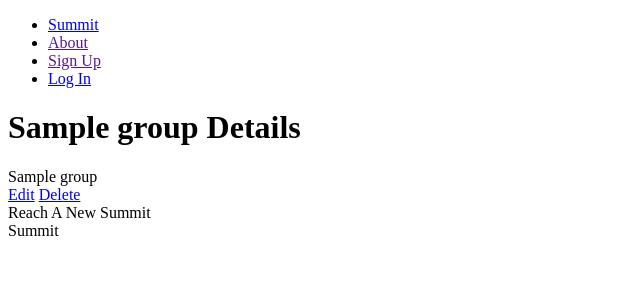
After one commit to Bharatchandran/summitPrj3, a Django app: template main_app/templates/main_app/group_detail.html in a window 1280 px wide. The commit adds this page. Shown: the top 300 px of the page, without its empty margins (0-640 px from the left). Run offline with Django 4.2, Linux system fonts and the light colour scheme; the template is opened without the code that fills it: values that come from a table or form of the project are taken from there, others are empty; tables that the repository leaves empty hold one stand-in row (values such as "Sample post").

Commit message:
group templates edited

```diff
--- a/main_app/templates/main_app/group_confrim_delete.html
+++ b/main_app/templates/main_app/group_confrim_delete.html
@@ -10,4 +10,5 @@
     <input type="submit" value="Delete" class="btn">
     <a href="{% url 'interest_detail' object.id %}">Cancel</a>
 </form>
+
 {% endblock %}
--- /dev/null
+++ b/main_app/templates/main_app/group_detail.html
@@ -0,0 +1,17 @@
+{% extends 'base.html'%}
+{% block content%}
+
+<h1>{{group.name}} Details</h1>
+
+
+    <div class="card">
+        <div class="card-content">
+            <span class="card-title">{{ group.name }}</span>
+        </div>
+        <div class="card-action">
+            <a href="{% url 'group_update' group.id %}">Edit</a>
+            <a href="{% url 'group_delete' group.id %}">Delete</a>
+        </div>
+    </div>
+
+{% endblock %}
```
Also changed, not shown: main_app/templates/main_app/group_form.html (added, +17 -0 lines).
